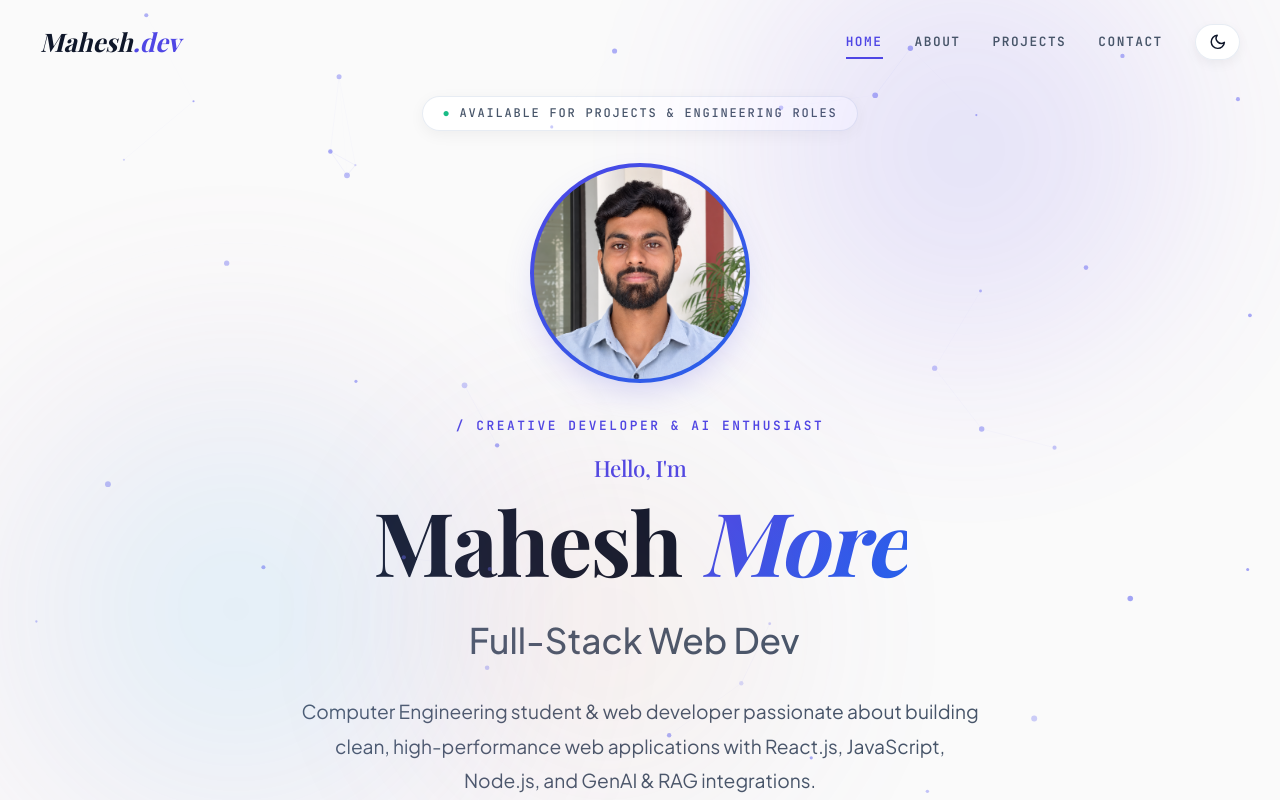
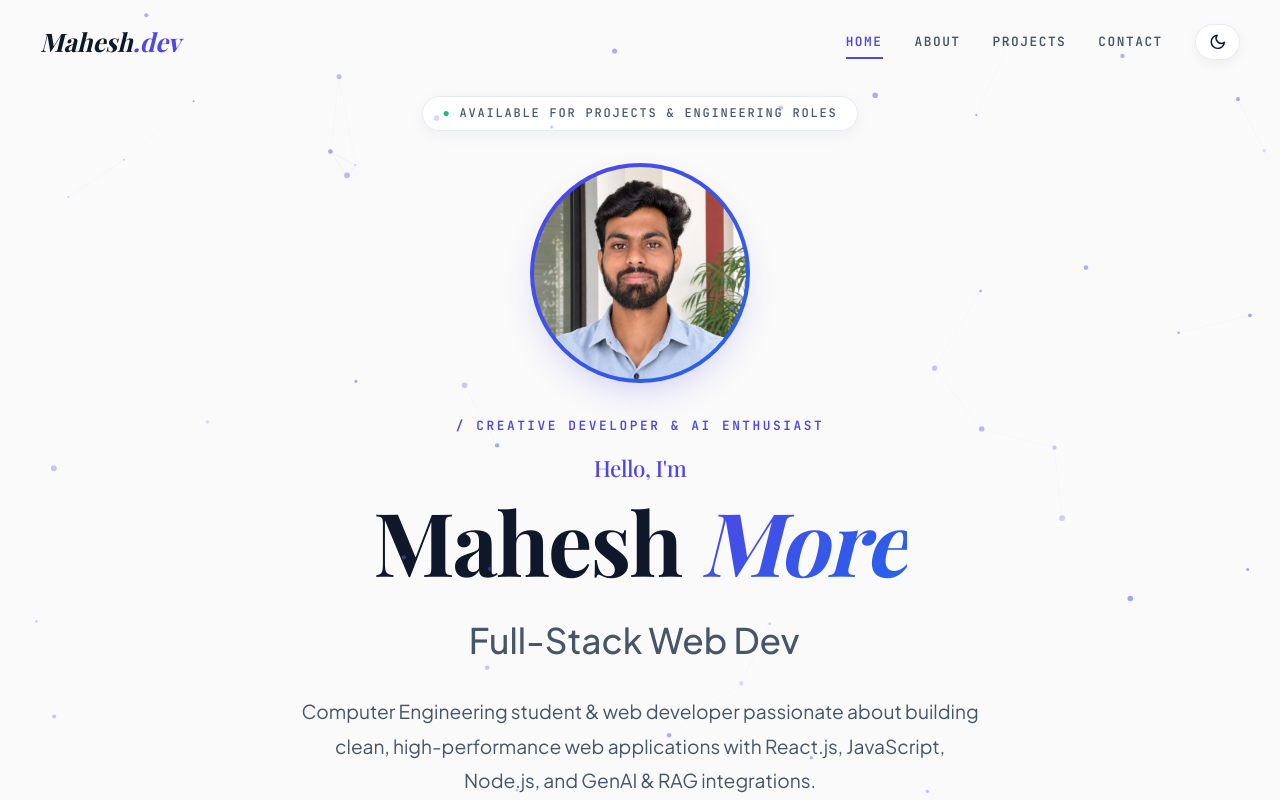
Before and after one commit to Mahesh-more1/portfolio, a React (Vite) app: page /#/ in a window 1280 px wide. Shown: the top 800 px of the page. Built offline with nearby package versions, Linux system fonts and the light colour scheme; a web font is replaced by a local one.

Commit message:
Remove blurry background orb overlays for a crisp clean canvas

```diff
--- a/src/components/common/ParticleBackground.jsx
+++ b/src/components/common/ParticleBackground.jsx
@@ -12,38 +12,6 @@ const AmbientBackdropContainer = styled.div`
   pointer-events: none;
 `;
 
-const GlowOrb = styled.div`
-  position: absolute;
-  border-radius: 50%;
-  filter: blur(90px);
-  opacity: ${props => props.theme.mode === 'light' ? 0.45 : 0.25};
-  transition: all 0.5s ease;
-`;
-
-const GlowOrb1 = styled(GlowOrb)`
-  top: -10%;
-  right: 5%;
-  width: 500px;
-  height: 500px;
-  background: radial-gradient(circle, rgba(99, 102, 241, 0.4) 0%, rgba(168, 85, 247, 0.15) 70%, transparent 100%);
-`;
-
-const GlowOrb2 = styled(GlowOrb)`
-  bottom: 10%;
-  left: -5%;
-  width: 600px;
-  height: 600px;
-  background: radial-gradient(circle, rgba(56, 189, 248, 0.35) 0%, rgba(244, 114, 182, 0.15) 70%, transparent 100%);
-`;
-
-const GlowOrb3 = styled(GlowOrb)`
-  top: 40%;
-  right: 35%;
-  width: 450px;
-  height: 450px;
-  background: radial-gradient(circle, rgba(251, 146, 60, 0.2) 0%, rgba(99, 102, 241, 0.1) 70%, transparent 100%);
-`;
-
 const ParticleBackground = () => {
   const canvasRef = useRef();
 
@@ -56,7 +24,7 @@ const ParticleBackground = () => {
     canvas.height = window.innerHeight;
 
     const particles = [];
-    const particleCount = 40;
+    const particleCount = 45;
 
     class Particle {
       constructor() {
@@ -140,9 +108,6 @@ const ParticleBackground = () => {
 
   return (
     <AmbientBackdropContainer>
-      <GlowOrb1 />
-      <GlowOrb2 />
-      <GlowOrb3 />
       <canvas ref={canvasRef} />
     </AmbientBackdropContainer>
   );
```
